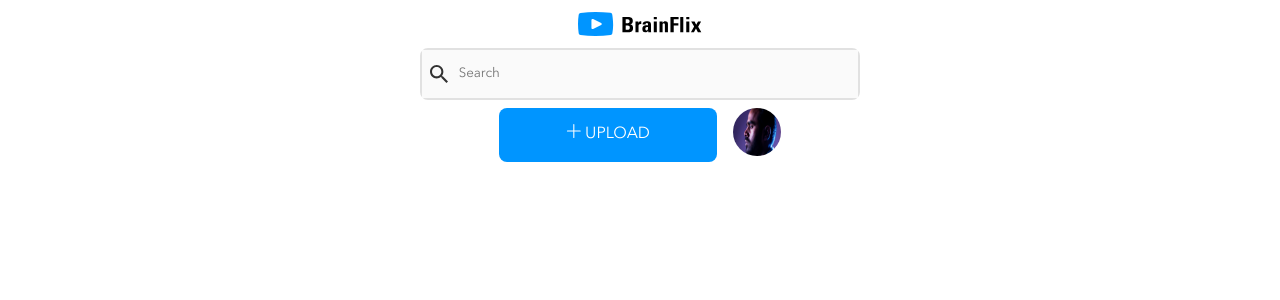
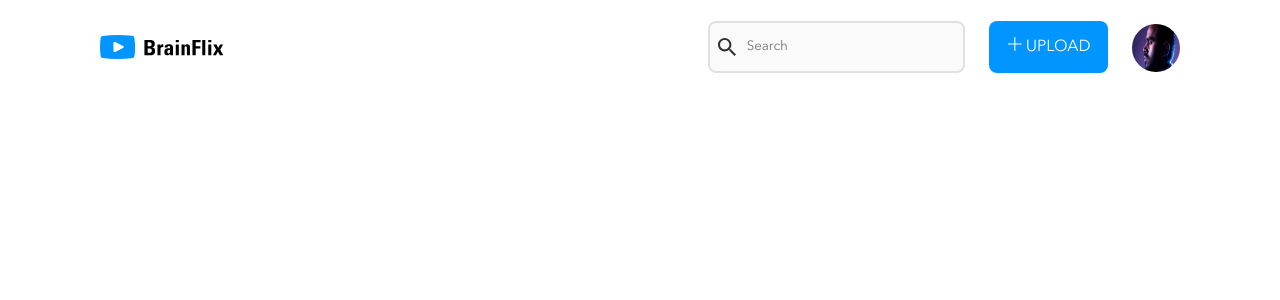
Before and after one commit to clarkhyde/clark-hyde-brainflix, a React (Create React App) app in the folder BrainFlix-Sprint-1/clark-hyde-brainflix/: page / in a window 1280 px wide. Shown: the top 300 px of the page. Built offline with nearby package versions, Linux system fonts and the light colour scheme.

Commit message:
finished nav for tablet and desktop sizing too

```diff
--- a/BrainFlix-Sprint-1/clark-hyde-brainflix/src/styles/Nav.scss
+++ b/BrainFlix-Sprint-1/clark-hyde-brainflix/src/styles/Nav.scss
@@ -1,5 +1,6 @@
 @use 'variables' as *;
 @use 'typography' as *;
+@use 'mixins' as *;
 
 .nav{
     padding: 0 1rem 1rem 1rem;
@@ -10,6 +11,21 @@
     &__image{
         padding: .725rem 0;
         width: 7.75rem;
+
+        @include tablet{
+
+        }
+    }
+
+    @include tablet{
+        display: flex;
+        flex-direction:row;
+        padding:1rem 1.5rem;
+        justify-content:space-between;
+    }
+
+    @include desktop{
+        padding: 1rem 6.25rem;
     }
 }
 
@@ -19,12 +35,14 @@
     flex-wrap:wrap;
     justify-content:center;
 
+    @include tablet{
+        flex-wrap:nowrap;
+        justify-content:space-between;
+        align-items:center;
+    }
+
     &__search{
-        width:100%;
-        border: .125rem solid $mercury-color;
-        background-color: $alabaster-color;
-        border-radius: .5rem;
-
+         width:100%;
     }
 
     &__input{
@@ -36,6 +54,9 @@
     color: $black-color;
     padding:1rem 0;
     width: 100%;
+    border: .125rem solid $mercury-color;
+    background-color: $alabaster-color;
+    border-radius: .5rem;
     }
 
     &__upload{
@@ -47,6 +68,10 @@
         justify-content: center;
         margin-top:.5rem;
 
+        @include tablet{
+            margin: 0 0 0 1.5rem;
+        }
+
     }
 
     &__image{
@@ -54,5 +79,9 @@
         height: 3rem;
         border-radius: 50%;
         margin:.5rem 0 0 1rem;
+
+        @include tablet{
+            margin-left: 1.5rem;
+        }
     }
 }
```
